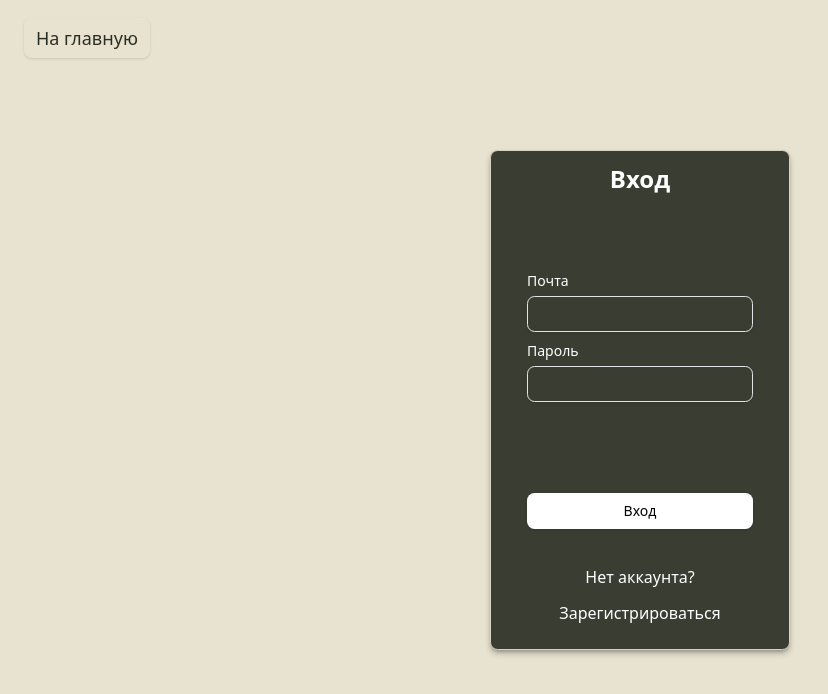
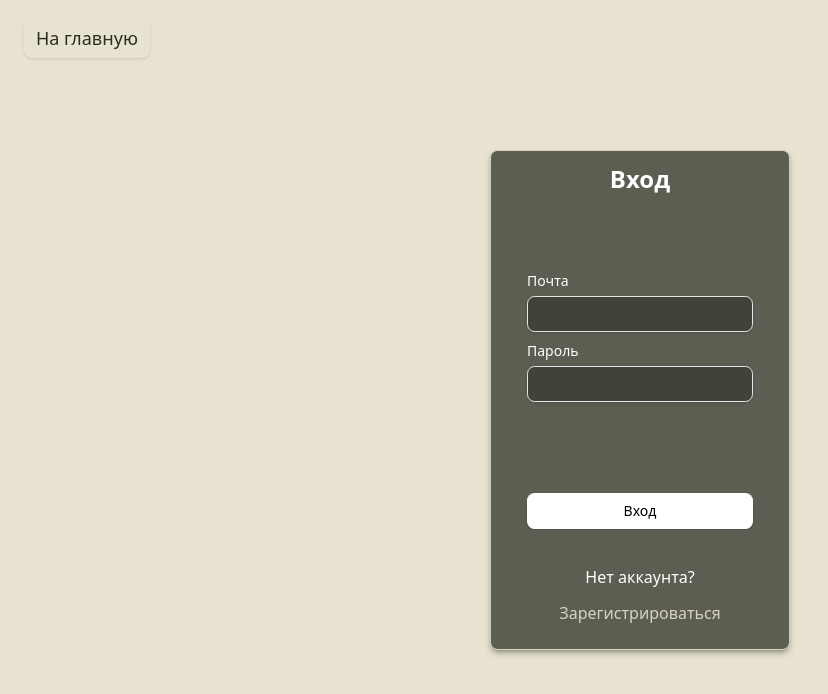
Before and after one commit to vigis-project/frontend, a SvelteKit app: page /login in a window 1280 px wide. Shown: the top 694 px of the page, without its empty margins (0-828 px from the left). Built offline with nearby package versions, Linux system fonts and the light colour scheme; no server answers.

Commit message:
Финальные изменения

```diff
--- a/src/lib/server/api.ts
+++ b/src/lib/server/api.ts
@@ -19,6 +19,7 @@ export async function registerUser(data: CreateUserData) {
 
 			return token;
 		} else {
+			console.log(await response.json());
 			// Handle error
 			return undefined;
 		}
--- a/src/routes/(app)/exchange/[exchangeId]/+page.svelte
+++ b/src/routes/(app)/exchange/[exchangeId]/+page.svelte
@@ -3,6 +3,7 @@
 	import * as Card from '$components/components-ui/Card';
 	import { ArrowLeftRight, CheckCircle2, Clock, Package, Send, Truck } from 'lucide-svelte';
 	import cover from '$lib/images/cover.jpg';
+	import cover2 from '$lib/images/cover-2.jpg';
 	import { AlertDialog, Dialog } from 'bits-ui';
 	import Input from '$components/Input.svelte';
 
@@ -128,7 +129,7 @@
 				<Card.Content>
 					<div class="flex gap-4">
 						<img
-							src={cover}
+							src={cover2}
 							alt={exchangeData.receivingBook.bookName}
 							width="100"
 							height="150"
--- a/src/routes/(auth)/login/+page.svelte
+++ b/src/routes/(auth)/login/+page.svelte
@@ -11,7 +11,7 @@
 </script>
 
 <form
-	class="border-walnut-accent bg-walnut-muted flex size-full flex-col rounded-md border p-3 shadow-md shadow-neutral-900/30"
+	class="border-walnut-accent bg-walnut-muted/80 flex size-full flex-col rounded-md border p-3 shadow-md shadow-neutral-900/30"
 	method="POST"
 	use:enhance={() => {
 		loading = true;
@@ -31,11 +31,23 @@
 	<div class="flex grow flex-col justify-center gap-3 p-6">
 		<span class="flex flex-col gap-2">
 			<Label for="email">Почта</Label>
-			<Input id="email" name="email" type="email" autocomplete="email" />
+			<Input
+				class="bg-walnut-muted/80 focus:bg-walnut-dark/80"
+				id="email"
+				name="email"
+				type="email"
+				autocomplete="email"
+			/>
 		</span>
 		<span class="flex flex-col gap-2">
 			<Label for="password">Пароль</Label>
-			<Input id="password" name="password" type="password" autocomplete="new-password" />
+			<Input
+				class="bg-walnut-muted/80 focus:bg-walnut-dark/80"
+				id="password"
+				name="password"
+				type="password"
+				autocomplete="new-password"
+			/>
 		</span>
 	</div>
 	<div class="relative flex w-full flex-col items-center justify-center gap-3 py-3">
@@ -62,6 +74,8 @@
 			</button>
 		</div>
 		<p class="text-center">Нет аккаунта?</p>
-		<a class="text-center" href="/register">Зарегистрироваться</a>
+		<a class="text-walnut-accent hover:text-walnut-light text-center" href="/register"
+			>Зарегистрироваться</a
+		>
 	</div>
 </form>
--- a/src/routes/(auth)/register/+page.svelte
+++ b/src/routes/(auth)/register/+page.svelte
@@ -15,7 +15,7 @@
 </script>
 
 <form
-	class="border-walnut-accent bg-walnut-muted flex size-full flex-col rounded-md border p-3 shadow-md shadow-neutral-900/30"
+	class="border-walnut-accent bg-walnut-muted/80 flex size-full flex-col rounded-md border p-3 shadow-md shadow-neutral-900/30"
 	method="POST"
 	use:enhance={() => {
 		loading = true;
@@ -35,15 +35,28 @@
 			<div class="flex grow flex-col justify-center gap-1 p-6">
 				<span class="flex flex-col gap-2">
 					<Label for="username">Никнейм</Label>
-					<Input id="username" name="username" type="text" autocomplete="username" />
+					<Input
+						class="bg-walnut-muted/80 focus:bg-walnut-dark/80"
+						id="username"
+						name="username"
+						type="text"
+						autocomplete="username"
+					/>
 				</span>
 				<span class="flex flex-col gap-2">
 					<Label for="email">Почта</Label>
-					<Input id="email" name="email" type="email" autocomplete="email" />
+					<Input
+						class="bg-walnut-muted/80 focus:bg-walnut-dark/80"
+						id="email"
+						name="email"
+						type="email"
+						autocomplete="email"
+					/>
 				</span>
 				<span class="flex flex-col gap-2">
 					<Label for="password">Пароль</Label>
 					<Input
+						class="bg-walnut-muted/80 focus:bg-walnut-dark/80"
 						id="password"
 						name="password"
 						type="password"
@@ -75,15 +88,28 @@
 			<div class="flex grow flex-col justify-center gap-1 p-6">
 				<span class="flex flex-col gap-2">
 					<Label for="firstName">Имя</Label>
-					<Input id="firstName" name="firstName" type="text" autocomplete="name" />
+					<Input
+						class="bg-walnut-muted/80 focus:bg-walnut-dark/80"
+						id="firstName"
+						name="firstName"
+						type="text"
+						autocomplete="name"
+					/>
 				</span>
 				<span class="flex flex-col gap-2">
 					<Label for="lastName">Фамилия</Label>
-					<Input id="lastName" name="lastName" type="text" autocomplete="family-name" />
+					<Input
+						class="bg-walnut-muted/80 focus:bg-walnut-dark/80"
+						id="lastName"
+						name="lastName"
+						type="text"
+						autocomplete="family-name"
+					/>
 				</span>
 				<span class="flex flex-col gap-2">
 					<Label for="secondName">Отчество</Label>
 					<Input
+						class="bg-walnut-muted/80 focus:bg-walnut-dark/80"
 						id="secondName"
 						name="secondName"
 						type="text"
@@ -128,7 +154,9 @@
 					</button>
 				</div>
 				<p class="text-center">Есть аккаунт?</p>
-				<a class="text-center" href="/login">Войти</a>
+				<a class="text-walnut-accent hover:text-walnut-light text-center" href="/login">
+					Войти
+				</a>
 			</div>
 		</Tabs.Content>
 	</Tabs.Root>
```
Also changed, not shown: src/lib/images/cover-2.jpg (added), static/avatar.jpg.
